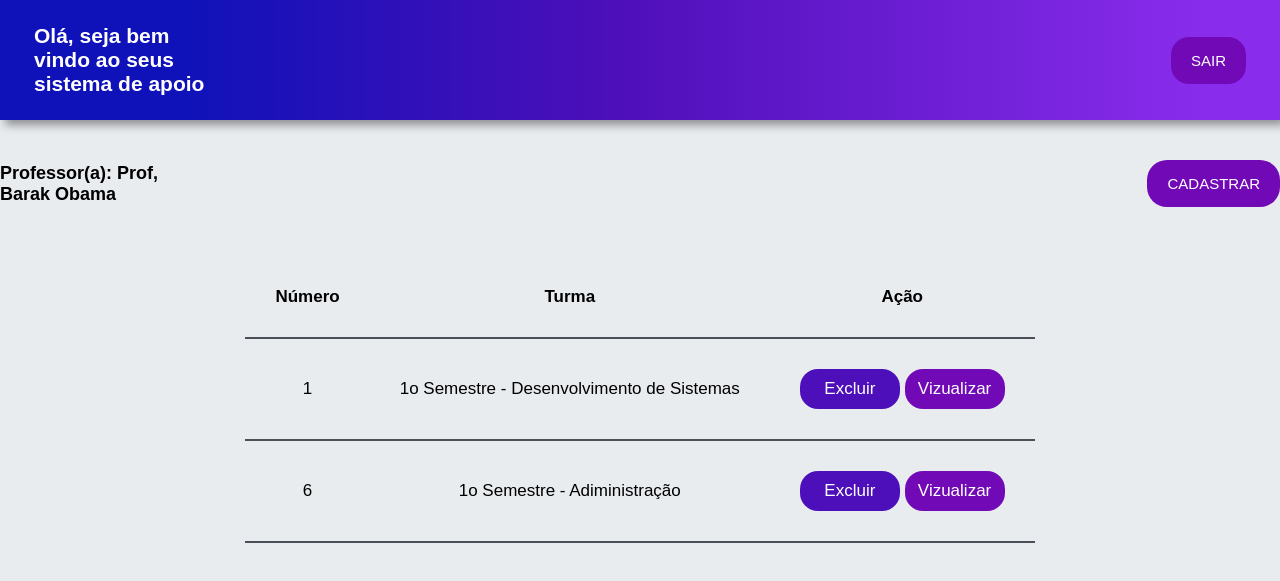
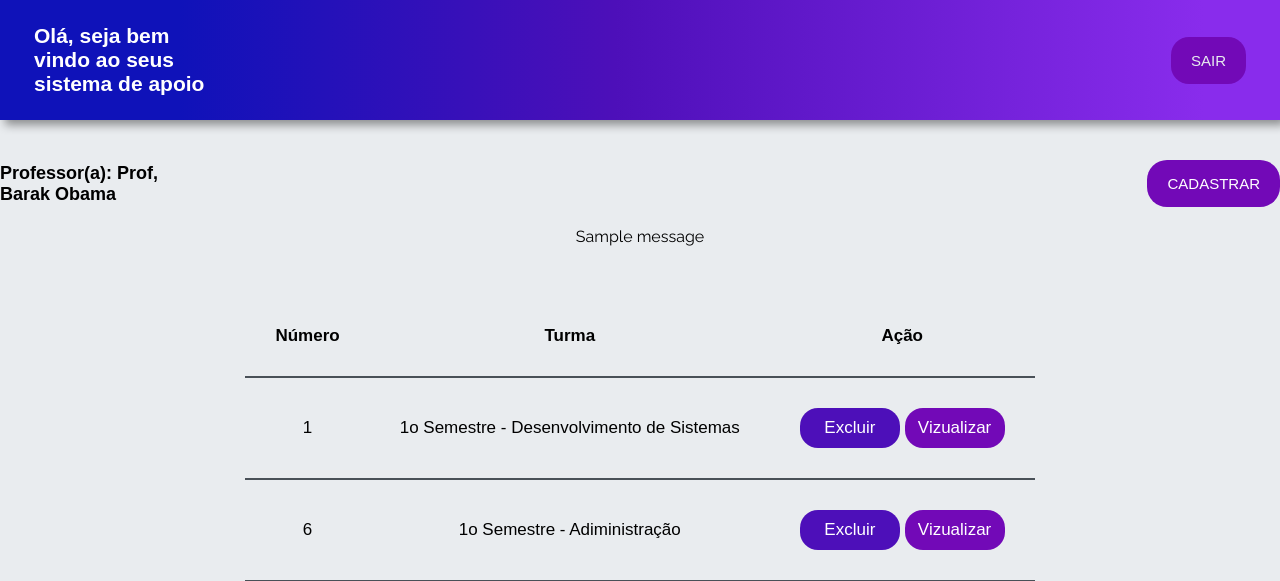
Before and after one commit to NaaQuinteiro/Projeto_Escola, a Django app: page /lista_turma/1 in a window 1280 px wide. Shown: the top 581 px of the page. Run offline with Django 5.2, Linux system fonts and the light colour scheme; data comes from the database, SQL or seed files in the repository; both versions use the stored data as it was after the commit; one stand-in notice (Sample message) is shown.

Commit message:
Função validar_excluir e sair

```diff
--- a/Escola/App_Escola/static/css/professor.css
+++ b/Escola/App_Escola/static/css/professor.css
@@ -149,3 +149,10 @@ a{
     text-decoration: none;
     color:#e9ecef;
 }
+
+p.alert.alert- {
+    display: flex;
+    justify-content: center;
+    margin-top: 20px;
+    font-family: 'Raleway';
+}
--- a/Escola/App_Escola/templates/CadastroAtividade.html
+++ b/Escola/App_Escola/templates/CadastroAtividade.html
@@ -14,8 +14,8 @@
         <nav>
             <div class="nav-bar">
 
-                <h1>Cadastre as atividades da turma!</h1>
-                <button>SAIR</button>
+                <h1>Cadastre as atividades da turma</h1>
+                <button><a href="{% url 'sair' %}" style="text-decoration: none;color:#e9ecef;">SAIR</a></button>
 
             </div>
         </nav>
--- a/Escola/App_Escola/templates/CadastroTurma.html
+++ b/Escola/App_Escola/templates/CadastroTurma.html
@@ -14,8 +14,7 @@
             <div class="nav-bar">
 
                 <h1 id="nome_logado">Bem vinda a sua página de cadastro de turmas {{usuario_logado}}</h1>
-                <button>SAIR</button>
-
+                <button><a href="{% url 'sair' %}" style="text-decoration: none;color:#e9ecef;">SAIR</a></button>
             </div>
         </nav>
     </header>
--- a/Escola/App_Escola/templates/Page_professor.html
+++ b/Escola/App_Escola/templates/Page_professor.html
@@ -18,7 +18,7 @@
             <div class="nav-bar">
 
                 <h1>Olá, seja bem vindo ao seus sistema de apoio</h1>
-                <button>SAIR</button>
+                <button><a href="{% url 'sair' %}" style="text-decoration: none;color:#e9ecef;">SAIR</a></button>
 
             </div>
         </nav>
@@ -29,6 +29,15 @@
            <h3>Professor(a): {{usuario_logado}}</h3>  <!-- aqq o servidor vai ter que jogar o nome inserido no cadastro -->
           <button type="submit" name="tela_cadastro"><a href="/cad_turma/{{id_logado}}" style="text-decoration: none; color: white;">CADASTRAR</a></button>
         </div>
+
+        {% if messages %}
+            <ul class="mensagem_do_servidor">
+                {% for mensagem in messages %}
+                    <p {% if mensagem.tags %} class="alert alert-{{message.tags}}" {% endif %}>{{mensagem}}</p>
+                {% endfor %}
+            </ul>
+        {% endif %}
+
 
         <div class="tabela">
             <table>
@@ -43,8 +52,8 @@
                     <td>{{igs.id}}</td>
                     <td>{{igs.nome_turma}}</td>
                     <td>
-                        <button id="exclude"><a href="javascript:valida_excluir({{igs.id}})" style="text-decoration: none; color: white;">Excluir</a></button>
-                        <!--<button id="view"><a href="/lista_atividade?id_turma={{igs.id}}" style="text-decoration: none; color: white;">Vizualizar</a></button>-->
+                        <button id="exclude"><a href = "/valida_excluir/{{igs.id}}?id_professor={{id_logado}}" style="text-decoration: none; color: white;">Excluir</a></button>
+
                         <button id="view"><a href="{% url 'lista_atividade' id_selecionado=igs.id %}" style="text-decoration: none; color: white;">Vizualizar</a></button>
                     </td>
                 </tr>
@@ -52,24 +61,7 @@
 
             </table>
 
-            <script>
-                function valida_excluir(id){
-                    //primeiro exibe a mensagem de confirmação
-                    let userConfirmation = confirm("Você tem certeza de que deseja excluir este item?");
 
-                    //Se o usuário confirma a exclusão
-                    if(userConfirmation){
-                        id=id;
-                        endereco = '/excluir_turma/'+ id;
-                        window.location.href=endereco;
-                    }
-
-                    //Se o usuário cancelou a exclusão
-                    else{
-                        console.log('Operação de exclusão cancelada.');
-                    }
-                }
-            </script>
 
         </div>
 
--- a/Escola/App_Escola/urls.py
+++ b/Escola/App_Escola/urls.py
@@ -10,6 +10,8 @@ urlpatterns = [
     path('salvar_turma', views.salvar_turma_nova, name='salvar_turma_nova'),
     path('lista_turma/<int:id_professor>', views.lista_turma, name='lista_turma'),
     path('lista_atividade/<int:id_selecionado>', views.lista_atividade, name='lista_atividade' ),
-    path('salvar_atividade_nova', views.salvar_atividade_nova, name='salvar_atividade_nova')
+    path('salvar_atividade_nova', views.salvar_atividade_nova, name='salvar_atividade_nova'),
+    path('valida_excluir/<int:id_turma>', views.valida_excluir, name='valida_excluir'),
+    path('sair', views.sair, name='sair')
 
 ]
--- a/Escola/App_Escola/views.py
+++ b/Escola/App_Escola/views.py
@@ -1,5 +1,5 @@
 from django.http import HttpResponse
-from django.shortcuts import redirect, render
+from django.shortcuts import get_object_or_404, redirect, render
 from hashlib import sha256
 from .models import Professor, Turma, Atividade
 from django.db import connection, transaction
@@ -193,3 +193,23 @@ def lista_atividade(request, id_selecionado):
     return render(request, 'CadastroAtividade.html',
                   {'atividades_da_turma': atividades_da_turma,
                    'id_selecionado':id_selecionado })
+
+
+def valida_excluir(request, id_turma):
+
+    id_professor = request.GET.get('id_professor')
+
+    turma = get_object_or_404(Turma, id=id_turma)
+
+    if Atividade.objects.filter(id_turma=turma.id):
+        messages.info(request, 'Não é possível excluir esta turma pois ela tem atividades cadastradas.')
+
+        return redirect('lista_turma', id_professor=id_professor)
+
+    turma.delete()
+
+    return redirect('lista_turma', id_professor=id_professor)
+
+
+def sair(request):
+    return render(request, 'Login.html')
```
Also changed, not shown: Escola/db.sqlite3.
